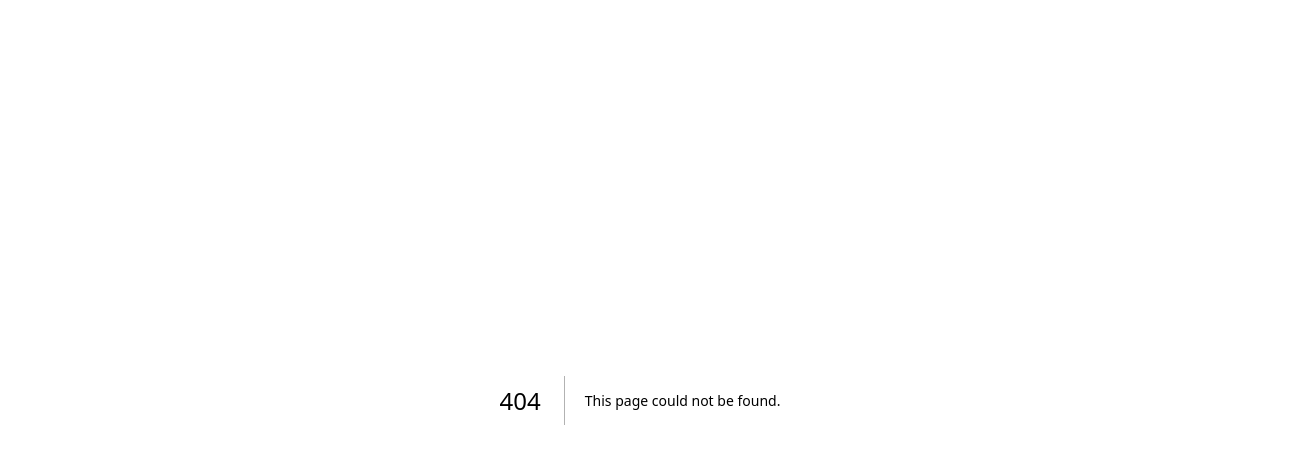
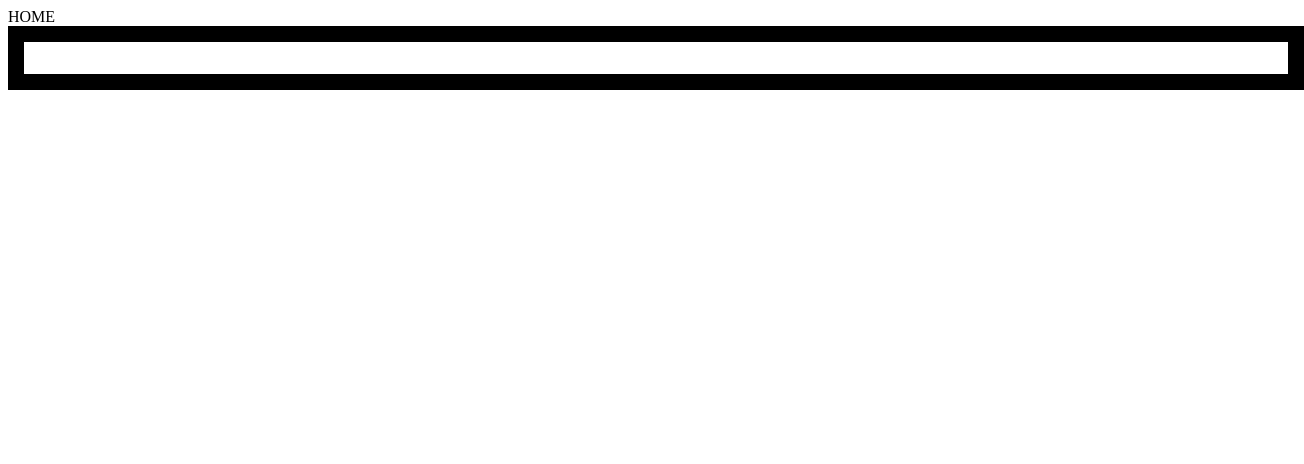
Before and after one commit to Javiermartin12/Netflix-clon, a Next.js app in the folder my-app/: page /homepage in a window 1280 px wide. Before the commit this address had no page. Shown: the top 464 px of the page, 1304 px wide, since content can reach past the window. Built offline with nearby package versions, Linux system fonts and the light colour scheme.

Commit message:
created new files and styles

```diff
--- /dev/null
+++ b/my-app/src/components/headerBar.tsx
@@ -0,0 +1,11 @@
+import style from "../styles/componentsStyles/headerBar.module.css"
+
+
+
+export default function HeaderBar(){
+
+
+    return(
+        <div className={style.headerContainer}></div>
+    )
+}
--- /dev/null
+++ b/my-app/src/pages/homepage.tsx
@@ -0,0 +1,14 @@
+import HeaderBar from "@/components/headerBar";
+
+
+ function Home(){
+
+
+    return (
+        <>
+        <div>HOME </div>
+        <HeaderBar />
+        </>
+    )
+}
+export default Home;
--- a/my-app/src/pages/index.tsx
+++ b/my-app/src/pages/index.tsx
@@ -5,7 +5,7 @@ function MyApp() {
     return (
       <div style={style}>
         <h1>Welcome to My Next.js App!</h1>
-        <p>This is the home page.</p>
+
 
       </div>
     );
--- a/my-app/src/pages/loginPage.tsx
+++ b/my-app/src/pages/loginPage.tsx
@@ -2,7 +2,7 @@ import styles from "../styles/pagesStyle/loginPage.module.css"
 import logo from "../assets/images/logo.jpg"
 import Image from 'next/image';
 
-export default function LoginPage() {
+export default function Login() {
 
 
     return (
--- /dev/null
+++ b/my-app/src/styles/componentsStyles/headerBar.module.css
@@ -0,0 +1,5 @@
+.headerContainer{
+    border:  1rem solid black ;
+    height: 2rem;
+    width: 100%;
+}
```
